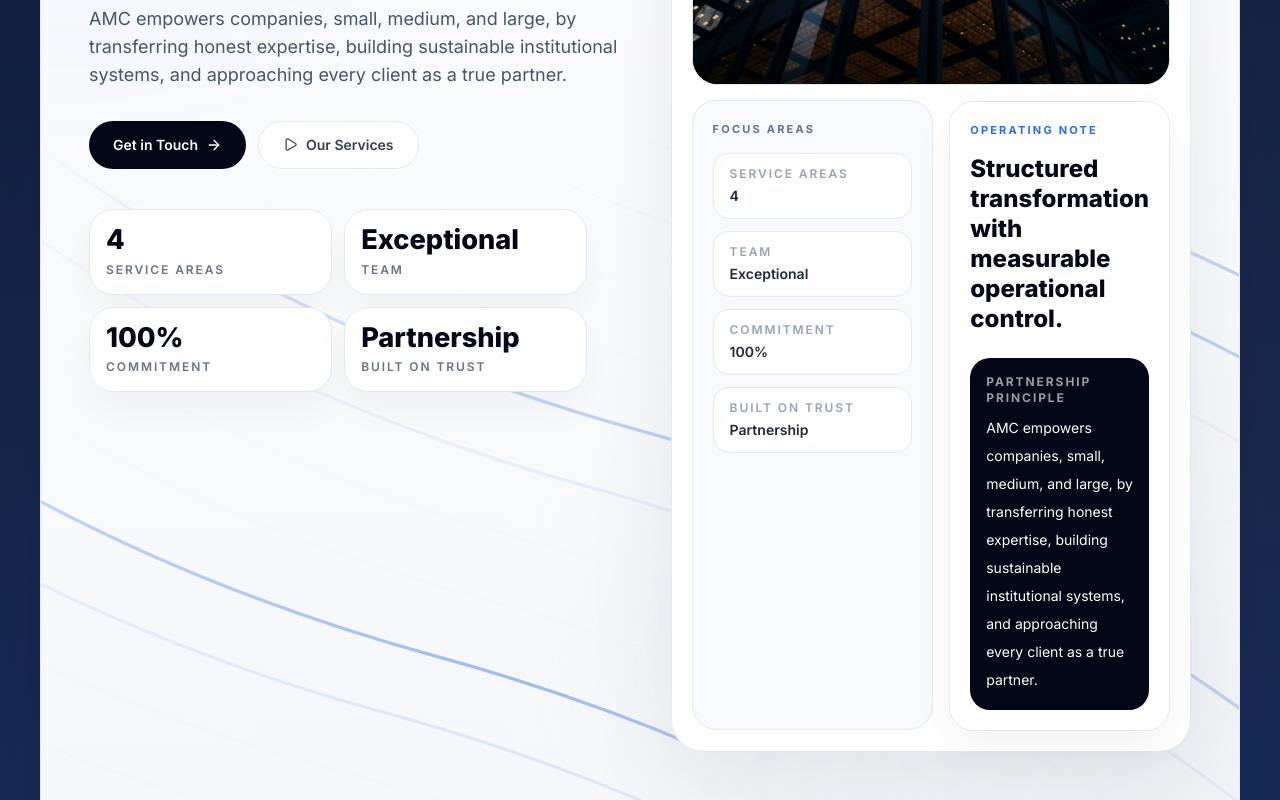
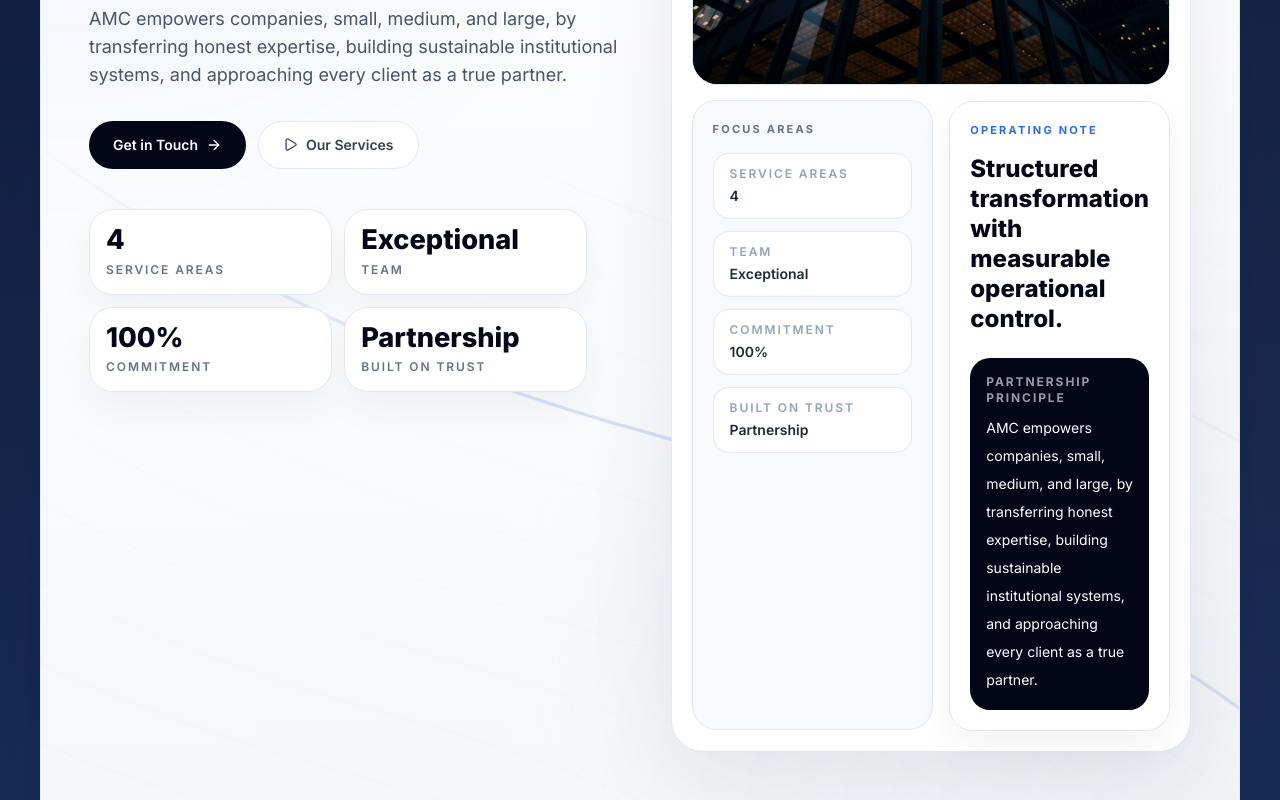
Before and after one commit to Laith-AboShamat/AMC, a React (Vite) app: page /design/fifth in a window 1280 px wide. Shown: the part 560-1360 px from the top of the page. Built offline with nearby package versions, Linux system fonts and the light colour scheme; a web font is replaced by a local one.

Commit message:
feat: enhance FifthHeroBeams with dynamic beam profiles and improved scroll handling in SixthHeader

```diff
--- a/src/components/fifth/FifthHeroBeams.jsx
+++ b/src/components/fifth/FifthHeroBeams.jsx
@@ -1,4 +1,5 @@
-import { motion } from 'framer-motion'
+import { useEffect, useId, useMemo, useRef, useState } from 'react'
+import { motion, useInView, useReducedMotion } from 'framer-motion'
 
 const MotionPath = motion.path
 
@@ -30,9 +31,54 @@ const animations = pathData.map((_, index) => ({
   delay: index * 0.15,
 }))
 
+function getBeamProfile() {
+  if (typeof window === 'undefined') {
+    return { step: 1, opacity: 0.72, repeatDelay: 0 }
+  }
+
+  const cores = navigator.hardwareConcurrency ?? 4
+  const memory = navigator.deviceMemory ?? 4
+  const connection = navigator.connection
+  const isConstrainedConnection = Boolean(connection?.saveData) || /2g/.test(connection?.effectiveType ?? '')
+
+  if (isConstrainedConnection || cores <= 4 || memory <= 4) {
+    return { step: 3, opacity: 0.48, repeatDelay: 0.5 }
+  }
+
+  if (cores <= 8 || memory <= 8) {
+    return { step: 2, opacity: 0.6, repeatDelay: 0.2 }
+  }
+
+  return { step: 1, opacity: 0.72, repeatDelay: 0 }
+}
+
 export function FifthHeroBeams({ className = '' }) {
+  const containerRef = useRef(null)
+  const gradientPrefix = useId().replace(/:/g, '')
+  const prefersReducedMotion = useReducedMotion()
+  const isInView = useInView(containerRef, { margin: '200px 0px 200px 0px', amount: 0.15 })
+  const [beamProfile, setBeamProfile] = useState(() => getBeamProfile())
+
+  useEffect(() => {
+    setBeamProfile(getBeamProfile())
+  }, [])
+
+  const animatedBeamIndexes = useMemo(() => {
+    if (prefersReducedMotion || !isInView) {
+      return []
+    }
+
+    return pathData.reduce((indexes, _, index) => {
+      if (index % beamProfile.step === 0) {
+        indexes.push(index)
+      }
+
+      return indexes
+    }, [])
+  }, [beamProfile.step, isInView, prefersReducedMotion])
+
   return (
-    <div className={`pointer-events-none absolute inset-0 overflow-hidden ${className}`.trim()} aria-hidden="true">
+    <div ref={containerRef} className={`pointer-events-none absolute inset-0 overflow-hidden ${className}`.trim()} aria-hidden="true">
       <svg
         className="absolute inset-0 h-full w-full"
         fill="none"
@@ -46,22 +92,23 @@ export function FifthHeroBeams({ className = '' }) {
           ))}
         </g>
 
-        {pathData.map((path, index) => (
+        {animatedBeamIndexes.map((index) => (
           <MotionPath
             key={`beam-${index}`}
-            d={path}
-            stroke={`url(#fifth-hero-beam-${index})`}
+            d={pathData[index]}
+            stroke={`url(#${gradientPrefix}-fifth-hero-beam-${index})`}
             strokeWidth="1.4"
             strokeLinecap="round"
             initial={{ pathLength: 0, opacity: 0 }}
             animate={{
               pathLength: [0, 1],
-              opacity: [0, 0.72, 0.6, 0],
+              opacity: [0, beamProfile.opacity, Math.max(beamProfile.opacity - 0.12, 0.2), 0],
             }}
             transition={{
               duration: animations[index].duration,
               delay: animations[index].delay,
               repeat: Number.POSITIVE_INFINITY,
+              repeatDelay: beamProfile.repeatDelay,
               ease: 'easeInOut',
             }}
           />
@@ -71,7 +118,7 @@ export function FifthHeroBeams({ className = '' }) {
           {pathData.map((_, index) => (
             <linearGradient
               key={`gradient-${index}`}
-              id={`fifth-hero-beam-${index}`}
+              id={`${gradientPrefix}-fifth-hero-beam-${index}`}
               x1="0%"
               y1="0%"
               x2="100%"
--- a/src/components/sixth/SixthHeader.jsx
+++ b/src/components/sixth/SixthHeader.jsx
@@ -29,6 +29,7 @@ export function SixthHeader({ content, locale }) {
   const [openPreview, setOpenPreview] = useState(null)
   const [panelTop, setPanelTop] = useState(88)
   const headerRef = useRef(null)
+  const scrollFrameRef = useRef(0)
   const copy = getAdvisoryCopy(locale)
   const isRtl = locale === 'ar'
 
@@ -112,15 +113,13 @@ export function SixthHeader({ content, locale }) {
         return
       }
 
-      setPanelTop(headerRef.current.getBoundingClientRect().bottom)
+      const nextPanelTop = headerRef.current.getBoundingClientRect().bottom
+
+      setPanelTop((current) => (Math.abs(current - nextPanelTop) > 1 ? nextPanelTop : current))
     }
 
-    updatePanelTop()
-
-    const handleScroll = () => {
-      setScrolled(window.scrollY > 18)
-      updatePanelTop()
-
+    const syncHeaderState = () => {
+      const nextScrolled = window.scrollY > 18
       const scrollMarker = window.scrollY + 160
       let nextActiveSection = 'hero'
 
@@ -131,18 +130,47 @@ export function SixthHeader({ content, locale }) {
         }
       })
 
-      setActiveSection(nextActiveSection)
+      setScrolled((current) => (current === nextScrolled ? current : nextScrolled))
+      setActiveSection((current) => (current === nextActiveSection ? current : nextActiveSection))
     }
 
+    const handleScroll = () => {
+      if (scrollFrameRef.current) {
+        return
+      }
+
+      scrollFrameRef.current = window.requestAnimationFrame(() => {
+        scrollFrameRef.current = 0
+        syncHeaderState()
+      })
+    }
+
+    updatePanelTop()
+    syncHeaderState()
     handleScroll()
     window.addEventListener('scroll', handleScroll, { passive: true })
-    window.addEventListener('resize', handleScroll)
+    window.addEventListener('resize', syncHeaderState)
+    window.addEventListener('resize', updatePanelTop)
 
     return () => {
+      if (scrollFrameRef.current) {
+        window.cancelAnimationFrame(scrollFrameRef.current)
+      }
+
       window.removeEventListener('scroll', handleScroll)
-      window.removeEventListener('resize', handleScroll)
+      window.removeEventListener('resize', syncHeaderState)
+      window.removeEventListener('resize', updatePanelTop)
     }
   }, [])
+
+  useEffect(() => {
+    if (!headerRef.current) {
+      return
+    }
+
+    const nextPanelTop = headerRef.current.getBoundingClientRect().bottom
+    setPanelTop((current) => (Math.abs(current - nextPanelTop) > 1 ? nextPanelTop : current))
+  }, [menuOpen, openPreview])
 
   useEffect(() => {
     const handlePointerDown = (event) => {
```
